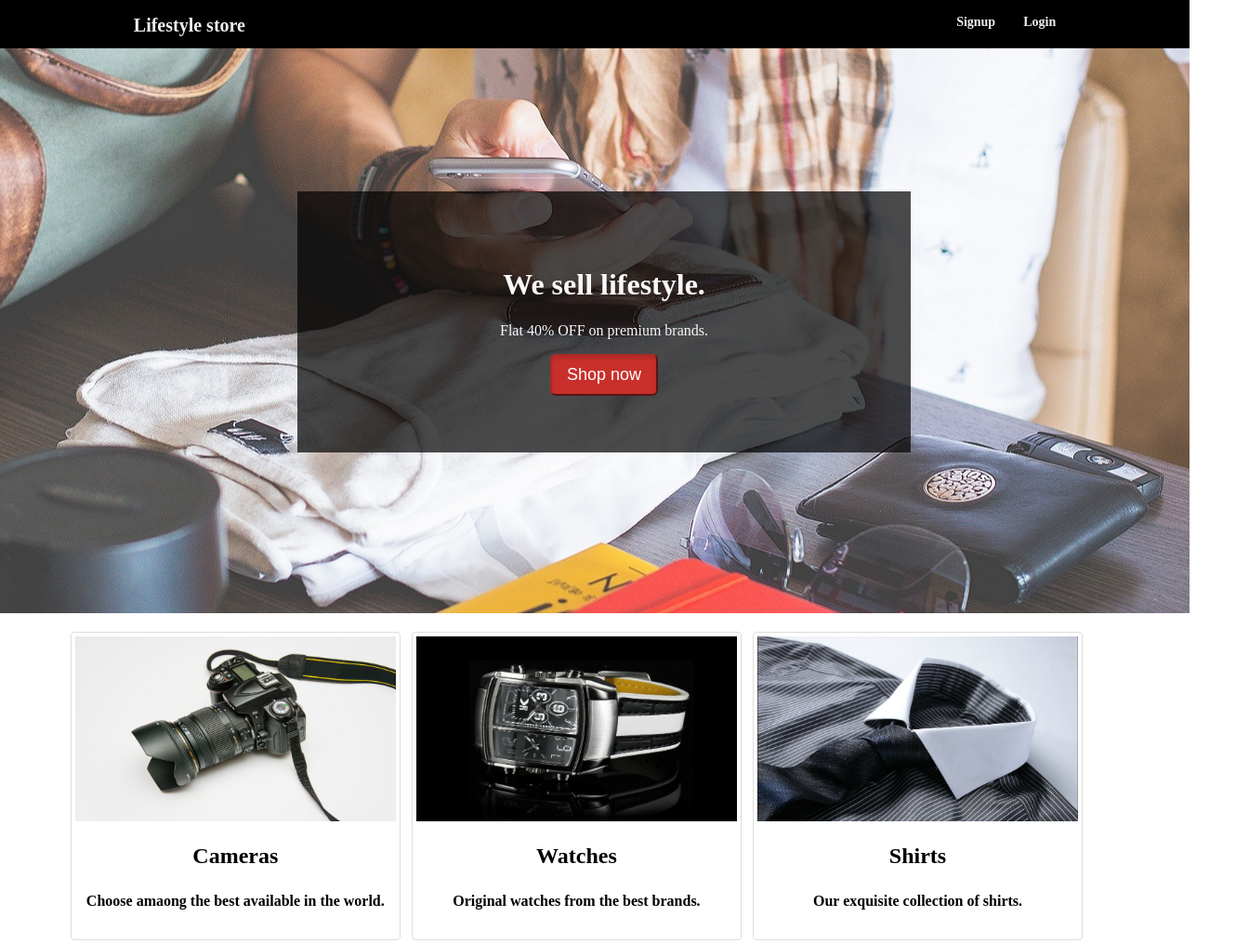
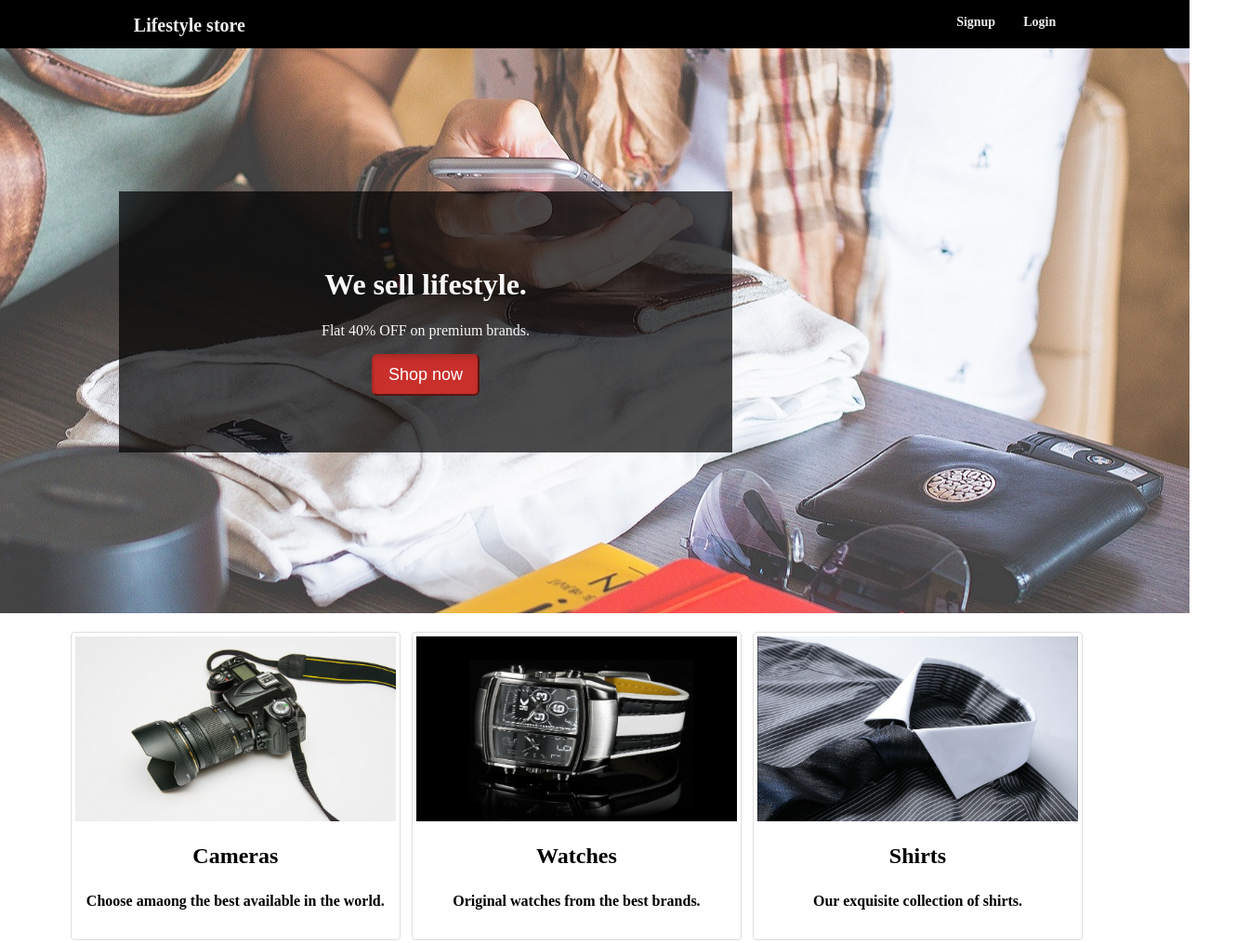
Before and after one commit to moni-sinha/E-commerce-front-end, a plain HTML site: page index.html in a window 1280 px wide. Shown: the top 1015 px of the page at 93% size, 1344 px wide, since content can reach past the window. Drawn offline with Linux system fonts and the light colour scheme.

Commit message:
Update style.css

```diff
--- a/style.css
+++ b/style.css
@@ -49,7 +49,7 @@ a{
     padding-top:12%;
     width:80%;
     margin:auto;
-    margin-left:320px;
+    /*margin-left:320px;*/
 }
 .banner-content{
     position:relative;
```
